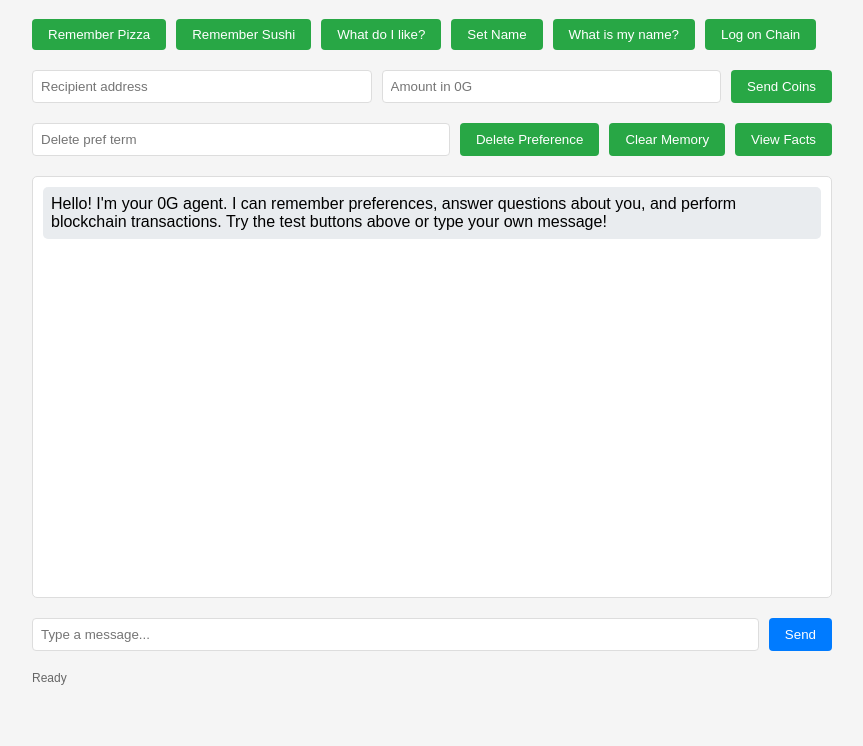
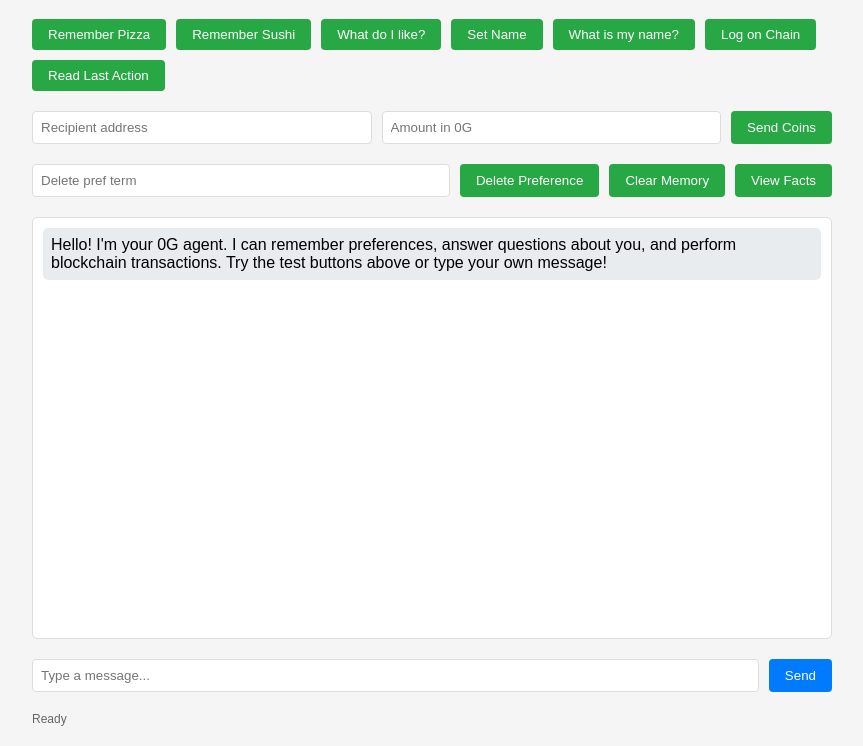
Before and after one commit to janomutschler/ETHGLobalCannes2026, a website: page frontend/index.html in a window 1280 px wide. Shown: the part 81-827 px from the top of the page, without its empty margins (208-1071 px from the left). Before the commit the page ends 800 px from the top, so only its background shows below. Drawn offline with Linux system fonts and the light colour scheme.

Commit message:
added buttom to read last massage on the chain

```diff
--- a/frontend/index.html
+++ b/frontend/index.html
@@ -137,6 +137,7 @@
       <button onclick="testMessage('my name is Diego')">Set Name</button>
       <button onclick="testMessage('what is my name?')">What is my name?</button>
       <button onclick="testMessage('log this test action on chain')">Log on Chain</button>
+      <button onclick="testMessage('read the last action logged on chain')">Read Last Action</button>
     </div>
 
     <div class="test-buttons">
```
